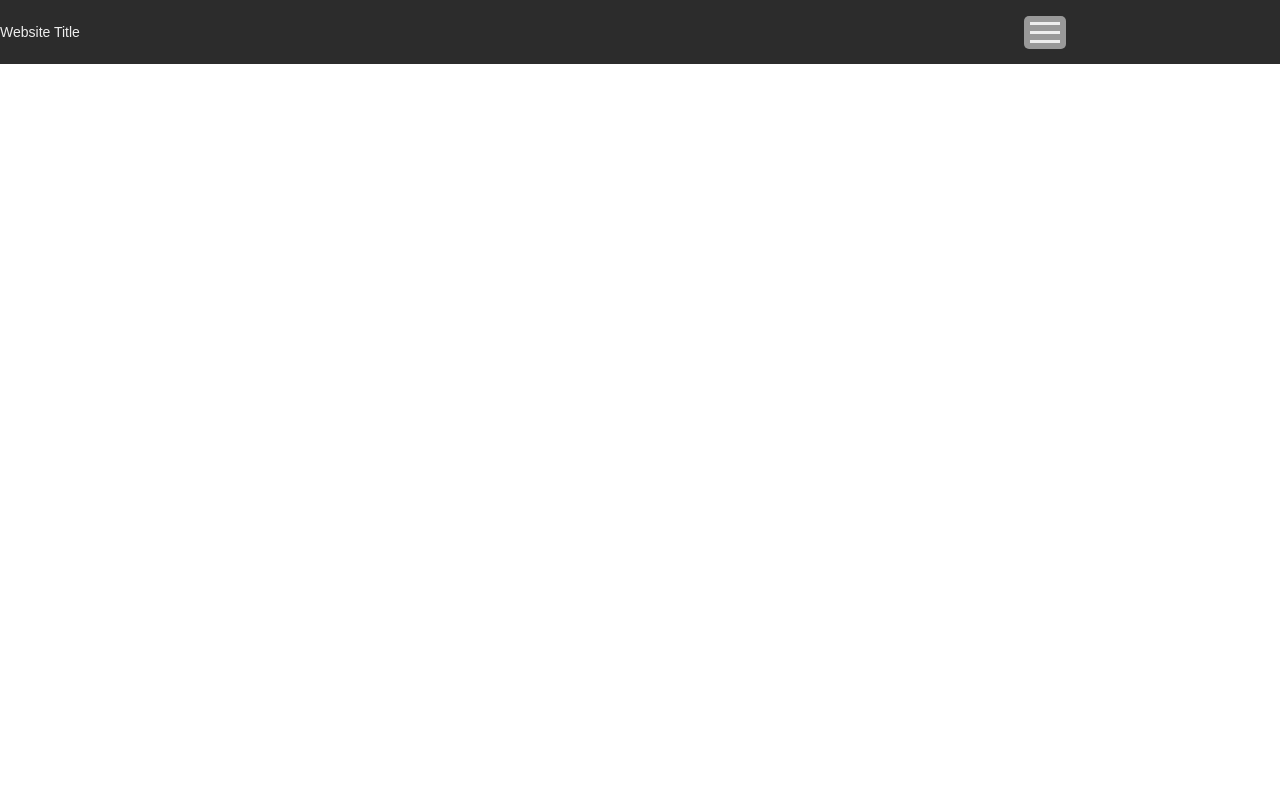
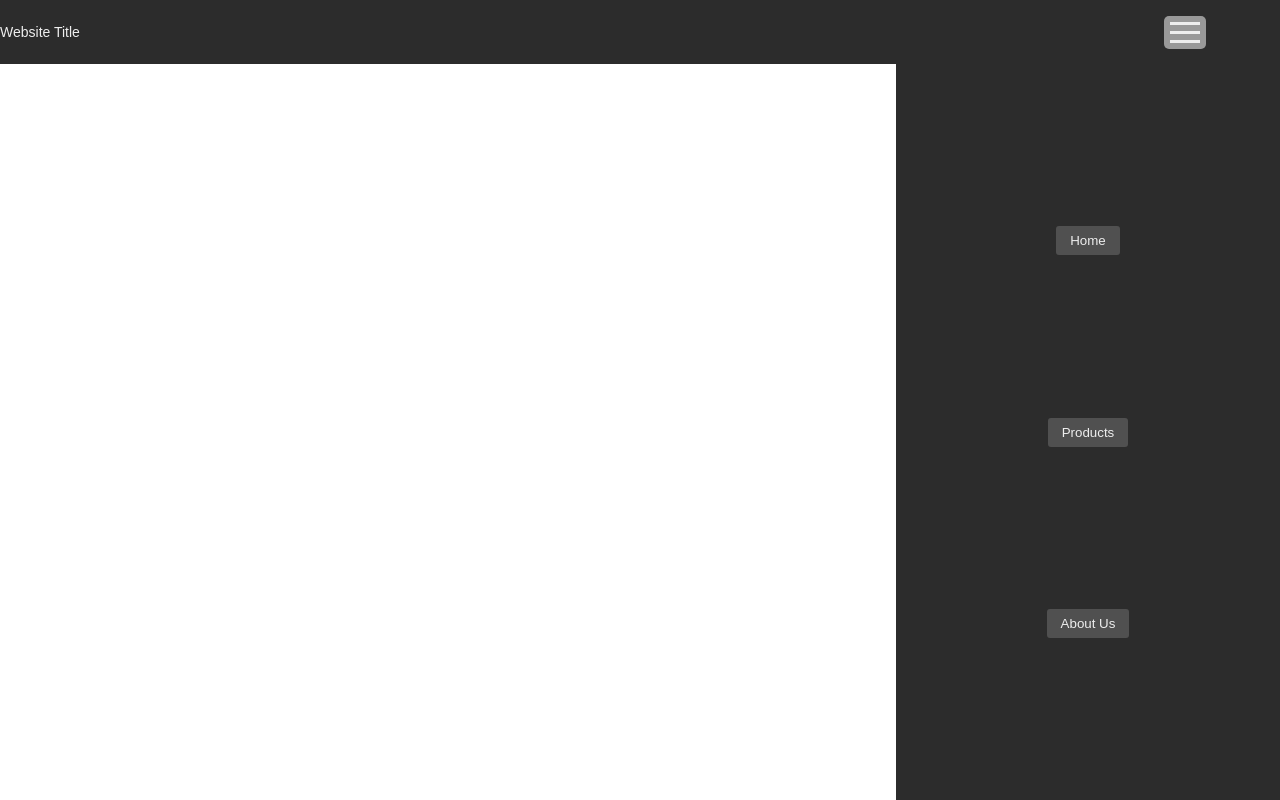
Before and after one commit to Tommy-Wilkinson/react-prototype, a React (Create React App) app: page / in a window 1280 px wide. Built offline with nearby package versions, Linux system fonts and the light colour scheme.

Commit message:
3 files modified

```diff
--- a/src/webElems/PageTemplate.js
+++ b/src/webElems/PageTemplate.js
@@ -13,6 +13,7 @@ class HeaderNav extends React.Component{
   render(){
 
     return(
+      <>
       <div className="HeaderNav_Container">
         <div className="HeaderNav_item1">
           Website Title
@@ -21,6 +22,10 @@ class HeaderNav extends React.Component{
           <Burger />
         </div>
       </div>
+      <div>
+        <NavLinks />
+      </div>
+      </>
     );
   }
 }
@@ -52,3 +57,44 @@ class Burger extends React.Component{
     );
   }
 }
+
+class NavLinks extends React.Component{
+
+renderButton(name){
+  return<NavLinkButton value={name}/>;
+}
+
+render(){
+  return(
+    <div className="NavLinksSidebar">
+      {this.renderButton('Home')}
+      {this.renderButton('Products')}
+      {this.renderButton('About Us')}
+    </div>
+  );
+
+}
+
+}
+
+class NavLinkButton extends React.Component{
+  constructor(props){
+    super(props);
+    this.state ={
+      buttonID: 'No Name',
+      isSelected: false,
+    }
+  }
+
+
+
+  render(){
+    return(
+      <div className="NavButton">
+        <button className={this.state.buttonID}>
+          {this.props.value}
+        </button>
+      </div>
+    );
+  }
+}
--- a/src/webElems/webstyle.css
+++ b/src/webElems/webstyle.css
@@ -16,8 +16,6 @@
   width: 25%;
   margin-left: 0em;
   margin-right: 100em;
-
-
 
 }
 
--- a/src/webElems/webtemplate.css
+++ b/src/webElems/webtemplate.css
@@ -1,9 +1,8 @@
-
-
-.HeaderNav_Container{
-  position:fixed;
+.HeaderNav_Container {
+  position: fixed;
   height: 8%;
   width: 100vw;
+  left: 0;
   top: 0;
   display: flex;
   flex-direction: row;
@@ -11,20 +10,18 @@
   background-color: #2c2c2c;
 }
 
-.HeaderNav_item1{
-
-  color: #EEEEEE;
+.HeaderNav_item1 {
+  color: #eeeeee;
   position: relative;
   display: flex;
 
   height: 100%;
 
   align-items: center;
-  width: 80%;
+  width: 100vw;
 }
 
-.HeaderNav_item2{
-
+.HeaderNav_item2 {
   position: relative;
   display: flex;
 
@@ -34,43 +31,85 @@
   width: 10%;
 }
 
-.burger_box{
+.burger_box {
   background-color: #999999;
   border-radius: 5px;
   display: flex;
   flex-direction: column;
 
   padding: 3px;
-
 }
 
-.burger_box_active{
+.burger_box_active {
   background-color: rgb(43, 128, 255);
   border-radius: 5px;
   display: flex;
   flex-direction: column;
 
   padding: 3px;
-
 }
 
-.burger_top{
-  background-color: #EEEEEE;
+.burger_top {
+  background-color: #eeeeee;
   width: 30px;
   height: 3px;
   margin: 3px;
 }
 
-.burger_middle{
-  background-color: #EEEEEE;
+.burger_middle {
+  background-color: #eeeeee;
   width: 30px;
   height: 3px;
   margin: 3px;
 }
 
-.burger_bottom{
-  background-color: #EEEEEE;
+.burger_bottom {
+  background-color: #eeeeee;
   width: 30px;
   height: 3px;
   margin: 3px;
 }
+
+.NavLinksSidebar{
+  background-color: #2c2c2c;
+  position: fixed;
+  right: 0;
+  top: 8vh;
+  display: flex;
+  height: 92vh;
+  width: 30%;
+  flex-direction: column;
+  justify-content: space-evenly;
+  align-items: center;
+
+}
+
+.NavButton button{
+  outline: none;
+  display: inline-block;
+  border: none;
+  color: #eeeeee;
+  background-color: #7575757c;
+  padding:  7px 14px 7px 14px;
+  border-radius: 3px;
+  transition: 0.7s;
+}
+
+.NavButton button:hover{
+  display: inline-block;
+  border: none;
+  color: #eeeeee;
+  background-color: #7575757c;
+  padding:  10px 18px 10px 18px;
+  transition: 0.5s;
+}
+
+.NavButton button:active{
+  outline: none;
+  display: inline-block;
+  border: none;
+  color: #eeeeee;
+  background-color: #999999;
+  padding:  10px 18px 10px 18px;
+  transition: 0.2s;
+}
```
